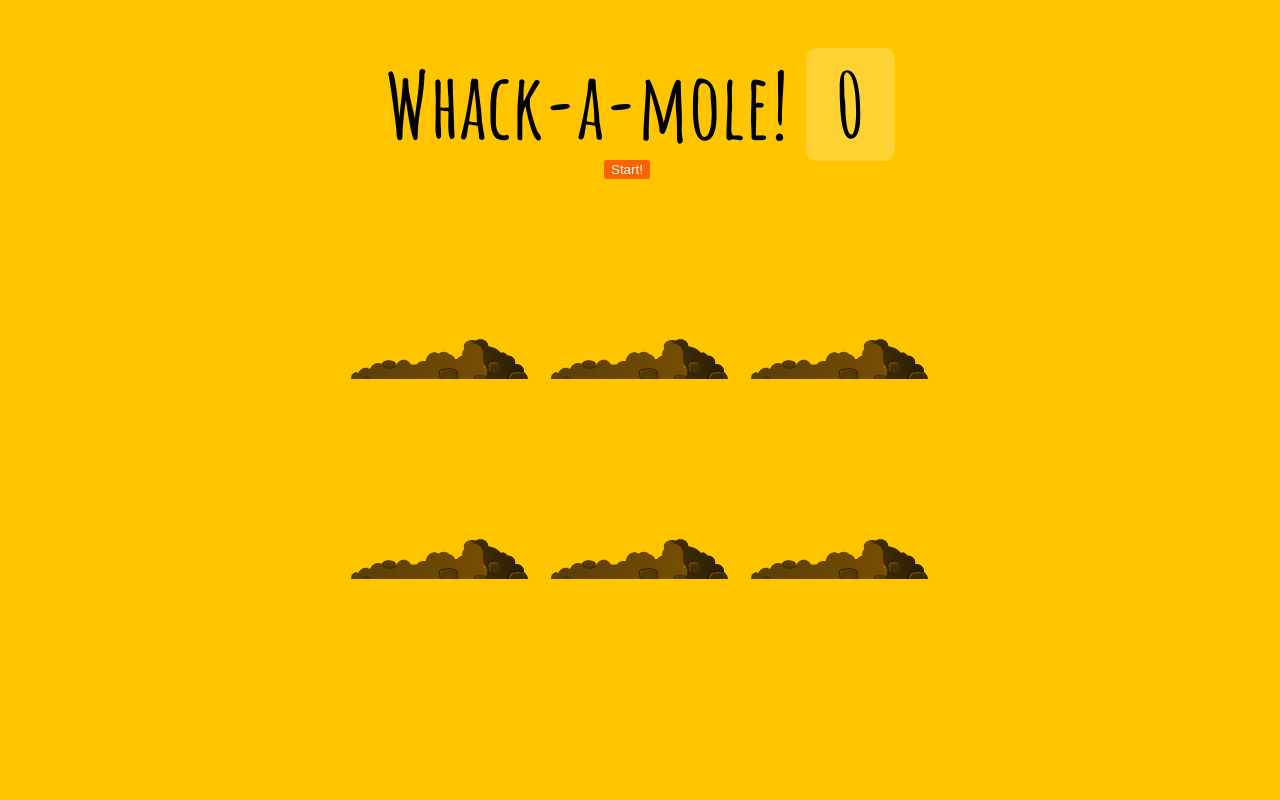
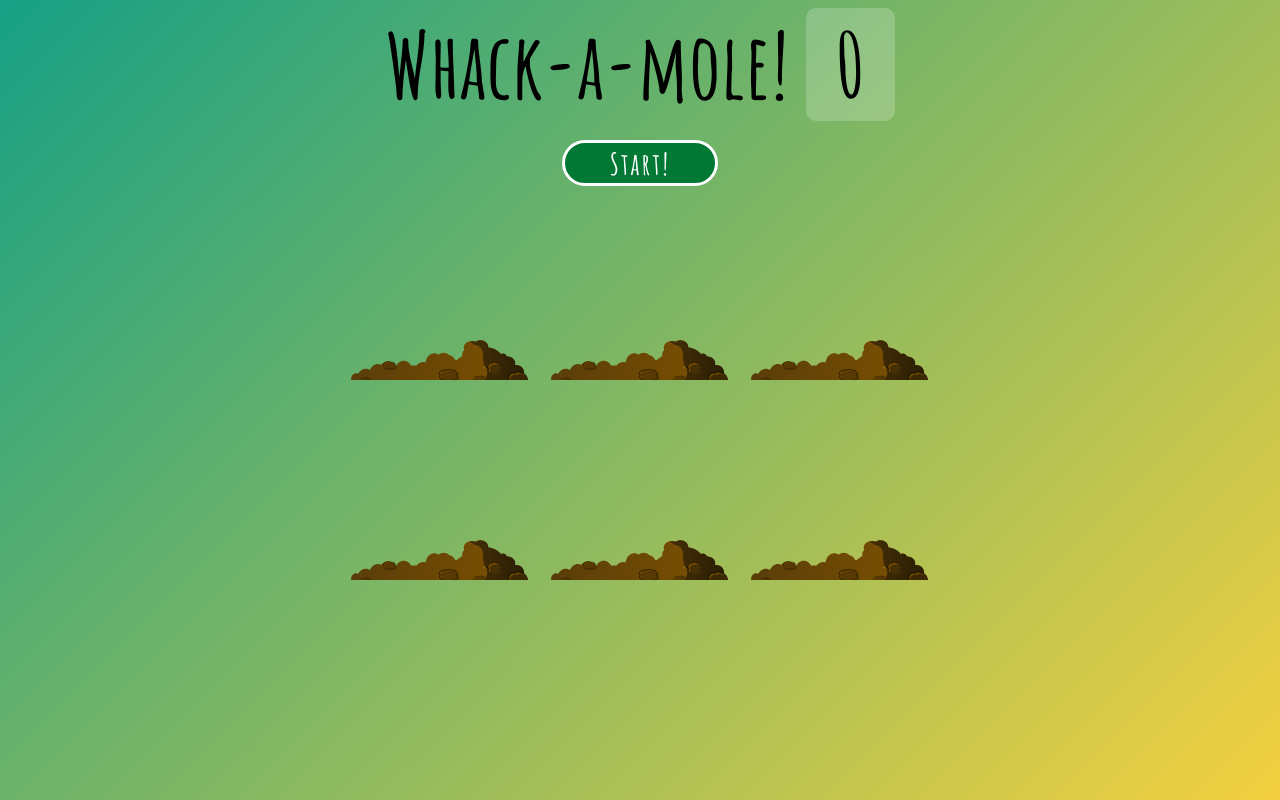
Before and after one commit to ShubhamKumar3110/Whack-A-Mole, a plain HTML site: page index.html in a window 1280 px wide. Drawn offline with Linux system fonts and the light colour scheme.

Commit message:
Update style.css

```diff
--- a/style.css
+++ b/style.css
@@ -1,7 +1,9 @@
 html {
   box-sizing: border-box;
   font-size: 10px;
-  background: #ffc600;
+  min-height: 100vh;
+  background-color: #F4D03F;
+  background-image: linear-gradient(315deg, #F4D03F 0%, #16A085 100%);
 }
 
 *, *:before, *:after {
@@ -18,18 +20,40 @@ h1 {
   text-align: center;
   font-size: 9rem;
   line-height: 1;
-  margin-bottom: 0;
+  padding: 20px 0px 0px 0px;
+  margin: 0px 0px 30px 0px;
+}
+
+#str {
+  height: 40px;
+  display: flex;
+  justify-content: center;
 }
 
 .start {
-  margin-top: 10px;
-  margin-left: calc(50% - 36px);
-  background-color: #fa6400;
-  border: 1px solid transparent;
-  border-radius: .25rem;
-  box-shadow: rgba(0, 0, 0, 0.02) 0 1px 3px 0;
+  all: unset;
+
+  height: 100%;
+  width: 150px;
   color: #fff;
+  font-size: 30px;
+  font-weight: 900;
+  letter-spacing: 2px;
+  text-align: center;
+
+  background-color: #017935;
+  border: 3px solid white;
+  border-radius: 40px;
+
+  transition: scale 0.25s, border 0.15s, color 0.15s;
   cursor: pointer;
+}
+.start:hover {
+  border-color: #7dffb5;
+  color: #7dffb5;
+}
+.start:active {
+  scale: 0.9;
 }
 
 .score {
@@ -73,6 +97,7 @@ h1 {
   width: 100%;
   height: 100%;
   transition:all 0.4s;
+  cursor: pointer;
 }
 
 .hole.up .mole {
```
